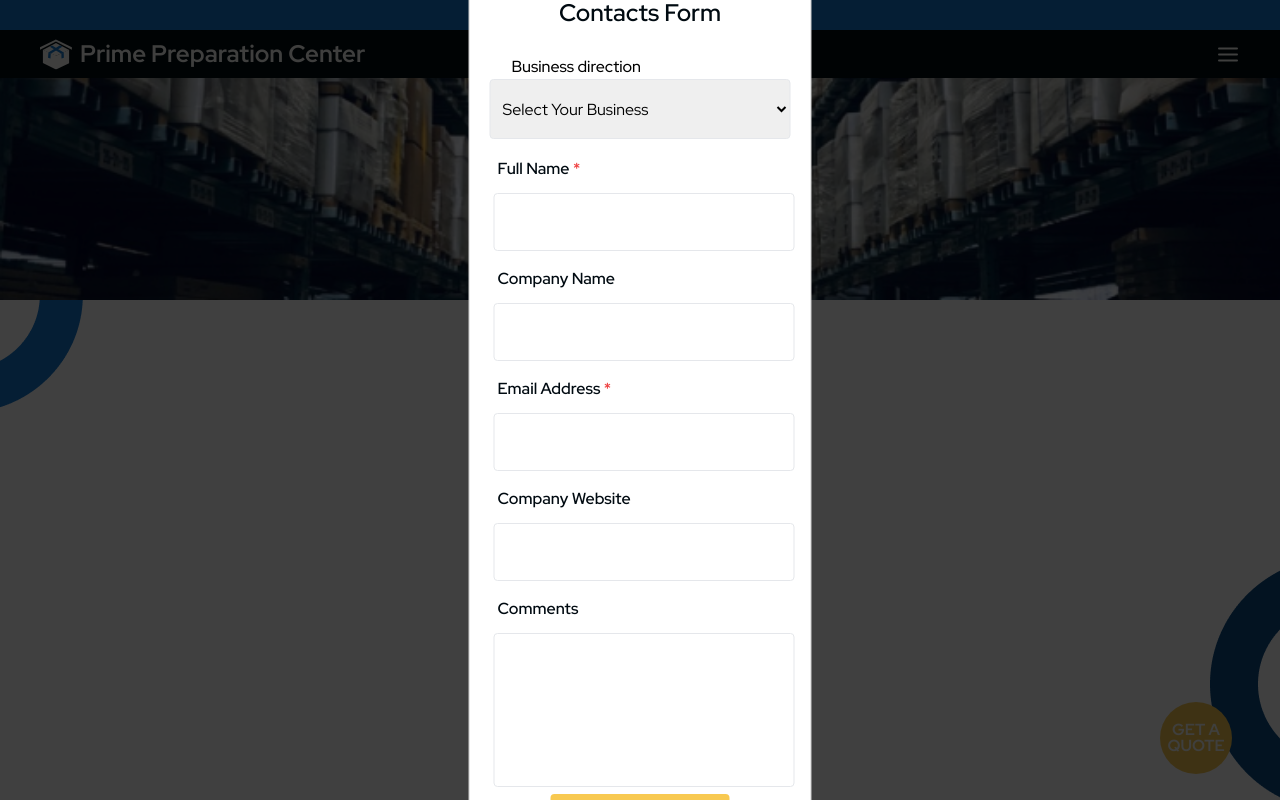
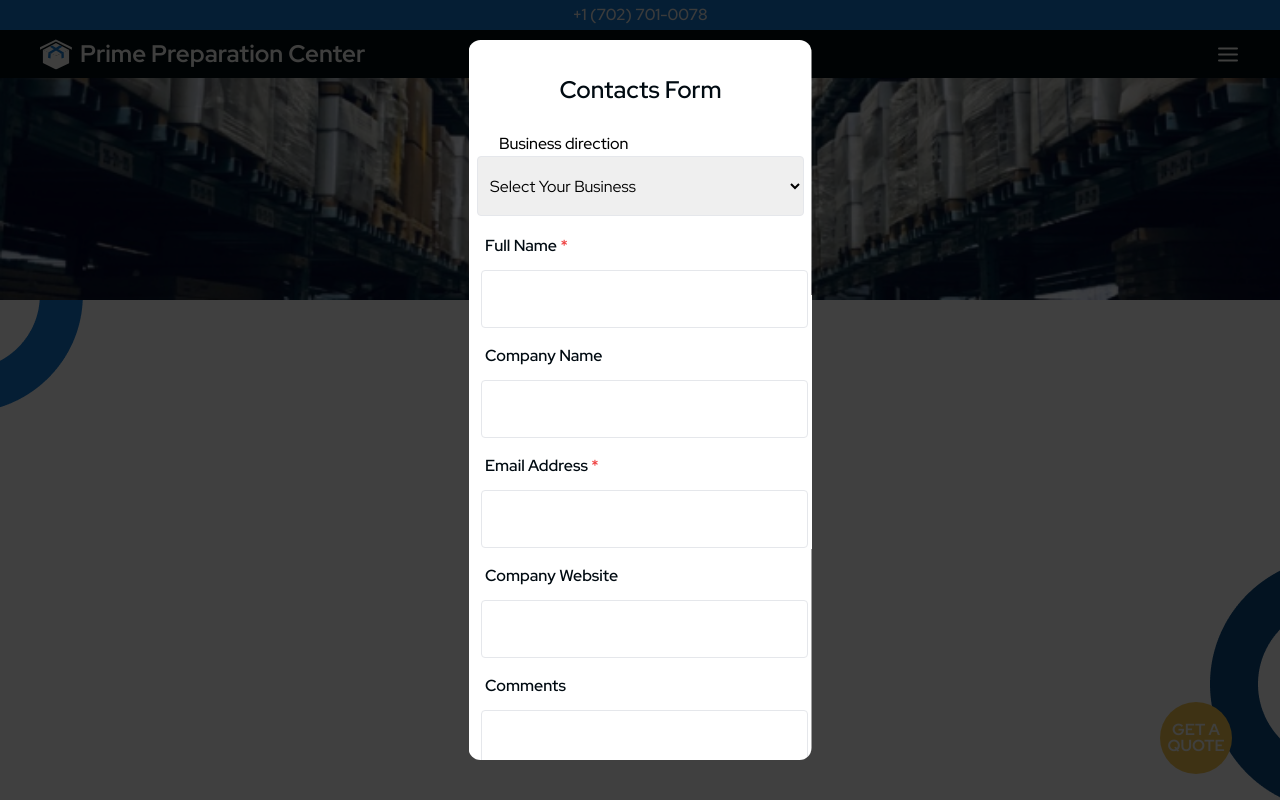
Before and after one commit to korvan17/nevadaFrontend, a Next.js app: page / in a window 1280 px wide. Both pictures are taken after a click on the button "GET A QUOTE". Shown: the top 800 px of the page. Built offline with nearby package versions, Linux system fonts and the light colour scheme.

Commit message:
new basic modal

```diff
--- a/package.json
+++ b/package.json
@@ -19,7 +19,6 @@
     "postcss": "8.4.30",
     "react": "18.2.0",
     "react-dom": "18.2.0",
-    "react-modal": "^3.16.1",
     "react-scroll": "^1.8.9",
     "react-transition-group": "^4.4.5",
     "siema": "^1.5.1",
--- a/src/app/layout.js
+++ b/src/app/layout.js
@@ -34,7 +34,7 @@ export default function RootLayout({ children }) {
       </Script>
 
       <body className={redHatDisplay.className}>
-        <div id="root"></div>
+        <div id="modal-root"></div>
         {children}
         <noscript
           dangerouslySetInnerHTML={{
--- a/src/components/GetQueteButton/GetQuoteButton.jsx
+++ b/src/components/GetQueteButton/GetQuoteButton.jsx
@@ -12,13 +12,14 @@ export default function GetQuoteButton() {
   // };
 
   const toggleGetQuoteModal = () => {
+    console.log("Toggling modal");
     setShowGetQuoteModal(!showGetQuoteModal);
   };
   return (
     <>
       <button
         onClick={toggleGetQuoteModal}
-        className="fixed shadowButton rounded-[50px] w-[72px] h-[72px] leading-[16px] font-bold text-[16px] text: bg-accentYellow text-[#FAFCF8] hover:bg-accentHoverYellow right-[48px] top-[702px]"
+        className="fixed z-20 shadowButton rounded-[50px] w-[72px] h-[72px] leading-[16px] font-bold text-[16px] text: bg-accentYellow text-[#FAFCF8] hover:bg-accentHoverYellow right-[48px] top-[702px]"
       >
         GET A QUOTE
       </button>
--- a/src/components/Modals/BasicModal/BasicModal.jsx
+++ b/src/components/Modals/BasicModal/BasicModal.jsx
@@ -1,52 +1,61 @@
 "use client";
-
-import React, { useEffect } from "react";
-import Modal from "react-modal";
+import React, { useEffect, useState } from "react";
+import { createPortal } from "react-dom";
 
 export default function BasicModal({
   closeModal,
   modalIsOpen = false,
-  contentStyle = {},
-  overlayStyle = {},
   children,
 }) {
-  const defaultContentStyle = {
+  const [modalRoot, setModalRoot] = useState(null);
+
+  useEffect(() => {
+    const currentModalRoot = document.querySelector("#modal-root");
+    setModalRoot(currentModalRoot);
+
+    const handleKeyDown = (e) => {
+      if (e.code === "Escape") {
+        closeModal();
+      }
+    };
+
+    window.addEventListener("keydown", handleKeyDown);
+
+    return () => {
+      window.removeEventListener("keydown", handleKeyDown);
+    };
+  }, [closeModal]);
+
+  const handleBackdropClick = (e) => {
+    if (e.target === e.currentTarget) {
+      closeModal();
+    }
+  };
+
+  const modalStyle = {
+    backgroundColor: "#ffffff",
     position: "fixed",
     top: "50%",
     left: "50%",
     transform: "translate(-50%, -50%)",
-    width: "343px",
-    height: "900px",
+    width: "90%",
+    maxWidth: "343px",
+    height: "90vh",
+    maxHeight: "900px",
     borderRadius: "12px",
-    overflow: "hidden",
+    overflowY: "auto",
+    padding: "8px",
   };
 
-  const defaultOverlayStyle = {
-    backgroundColor: "rgba(0, 0, 0, 0.75)",
-  };
-  Modal.setAppElement("#root");
-  useEffect(() => {
-    if (modalIsOpen) {
-      document.body.style.overflow = "hidden";
-    } else {
-      document.body.style.overflow = "auto";
-    }
+  if (!modalIsOpen || !modalRoot) return null;
 
-    return () => {
-      document.body.style.overflow = "auto";
-    };
-  }, [modalIsOpen]);
-
-  return (
-    <Modal
-      isOpen={modalIsOpen}
-      onRequestClose={closeModal}
-      style={{
-        overlay: { ...defaultOverlayStyle, ...overlayStyle },
-        content: { ...defaultContentStyle, ...contentStyle },
-      }}
+  return createPortal(
+    <div
+      className="fixed top-0 left-0 w-full h-full flex items-center justify-center bg-black bg-opacity-75 z-40"
+      onClick={handleBackdropClick}
     >
-      <div>{children}</div>
-    </Modal>
+      <div style={modalStyle}>{children}</div>
+    </div>,
+    modalRoot
   );
 }
```
Also changed, not shown: 1 other file (tests, documents, lock files or other folders).
